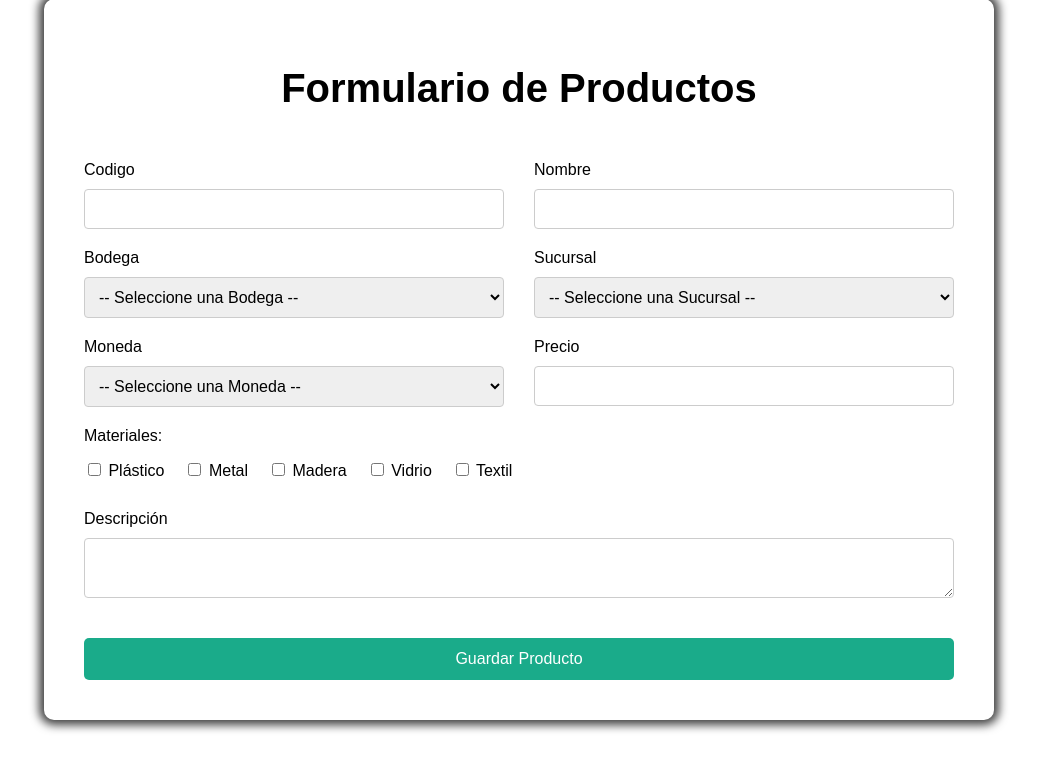
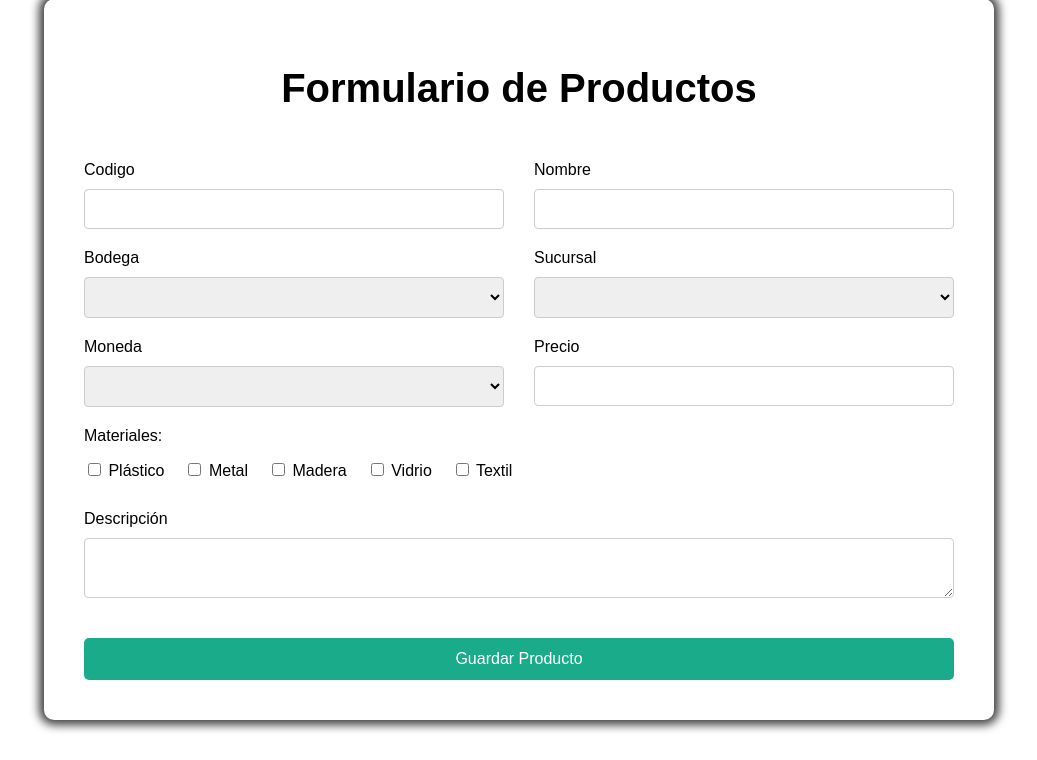
Before and after one commit to dmontenegroh/desafioTecnicoDesis, a PHP site: page / in a window 1280 px wide. Shown: the part 41-801 px from the top of the page, without its empty margins (121-1158 px from the left). Run offline with PHP 8.4, Linux system fonts and the light colour scheme; tables that the repository leaves empty hold one stand-in row (values such as "Sample post"); lists and menus that the app fills with data are empty; some libraries are stand-ins or nearby versions.

Commit message:
update funciones.js selects en blancos y sucursales se muestran automaticamente

```diff
--- a/db.php
+++ b/db.php
@@ -1,9 +1,9 @@
 <?php
 
-$host = '';
-$dbname = '';
-$user = '';
-$password = '';
+$host = 'localhost';
+$dbname = 'bodegabd';
+$user = 'postgres';
+$password = 'dmont.cl';
 
 try {
     $pdo = new PDO("pgsql:host=$host;dbname=$dbname", $user, $password, [
--- a/funciones.js
+++ b/funciones.js
@@ -35,7 +35,7 @@ document.getElementById('btnGuardar').addEventListener('click', async (e) => {
             alert('Producto guardado exitosamente');
             form.reset();
 
-            document.getElementById('sucursal').innerHTML = '<option value="">-- Seleccione una sucursal --</option>';
+            document.getElementById('sucursal').innerHTML = '<option value=""></option>';
 
         } else {
             alert('Error: ' + result.message);
@@ -80,7 +80,7 @@ async function cargarSucursales() {
 
     const blankOption = document.createElement('option');
     blankOption.value = "";
-    blankOption.text = "-- Seleccione una sucursal --";
+    blankOption.text = "";
     select.appendChild(blankOption);
 
 
@@ -97,7 +97,11 @@ async function cargarSucursales() {
             select.appendChild(option);
         });
 
-    } catch (error) {
+        if (sucursales.length > 0) {
+            select.value = sucursales[0].id;
+        }
+
+    } catch (error) {cr
         console.error('Error al cargar las sucursales:', error);
         alert('Error al cargar las sucursales');
     }
--- a/index.php
+++ b/index.php
@@ -27,14 +27,14 @@
 
                 <label for="bodega">Bodega</label>
                 <select id="bodega" name="bodega" class="form-select">
-                    <option value="">-- Seleccione una Bodega --</option>
+                    <option value=""></option>
                 </select>
             </div>
 
             <div class="form-group">
                 <label for="sucursal">Sucursal</label>
                 <select id="sucursal" name="sucursal" class="form-select">
-                    <option value="">-- Seleccione una Sucursal --</option>
+                    <option value=""></option>
                 </select>
             </div>
 
@@ -42,7 +42,7 @@
             <div class="form-group">
                 <label for="moneda">Moneda</label>
                 <select id="moneda" name="moneda" class="form-select">
-                    <option value="">-- Seleccione una Moneda --</option>
+                    <option value=""></option>
                 </select>
             </div>
 
```
